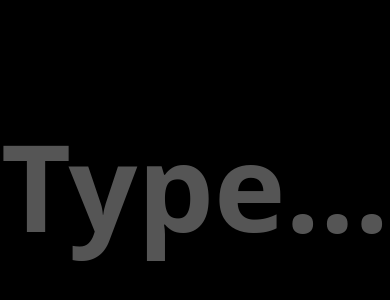
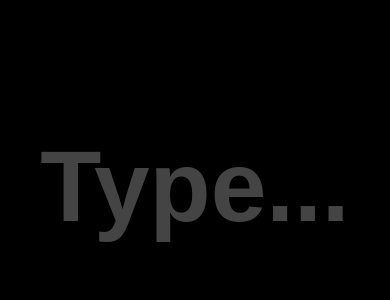
Before and after one commit to chiikee/big-type, a plain HTML site: page index.html in a window 390 px wide. Shown: the part 236-536 px from the top of the page. Drawn offline with Linux system fonts and the light colour scheme.

Commit message:
more vibecoding to fix for pixel phones

```diff
--- a/index.html
+++ b/index.html
@@ -1,17 +1,13 @@
 <!DOCTYPE html>
 <html lang="en">
-
 <head>
     <meta charset="UTF-8">
-    <meta name="viewport" content="width=device-width, initial-scale=1.0, maximum-scale=1.0, user-scalable=no">
+    <meta name="viewport" content="width=device-width, initial-scale=1.0, maximum-scale=1.0, user-scalable=no, viewport-fit=cover">
     <title>BigType</title>
     <style>
-        * {
-            box-sizing: border-box;
-        }
+        * { box-sizing: border-box; }
 
-        body,
-        html {
+        body, html {
             margin: 0;
             padding: 0;
             height: 100%;
@@ -19,15 +15,13 @@
             background-color: #000;
             color: #fff;
             overflow: hidden;
-            display: flex;
-            align-items: center;
-            justify-content: center;
+            position: fixed; /* Prevents bounce-back scrolling on mobile */
         }
 
         #big-type-input {
             width: 100vw;
             height: 100vh;
-            padding: 20px;
+            padding: 10px;
             display: flex;
             align-items: center;
             justify-content: center;
@@ -37,20 +31,19 @@
             white-space: pre-wrap;
             border: none;
             outline: none;
-            font-family: system-ui, -apple-system, sans-serif;
-            font-weight: 800;
-            /* Critical for the logic */
-            line-height: 1.1;
+            font-family: sans-serif;
+            font-weight: 900;
+            line-height: 0.9; /* Tighter line height prevents early overflow */
+            text-rendering: optimizeLegibility;
+            -webkit-user-modify: read-write-plaintext-only;
         }
 
-        /* Hide placeholder when text is entered */
         [contenteditable]:empty:before {
             content: "Type...";
-            color: #555;
+            color: #444;
         }
     </style>
 </head>
-
 <body>
 
     <div id="big-type-input" contenteditable="true" spellcheck="false"></div>
@@ -59,19 +52,26 @@
     const display = document.getElementById('big-type-input');
 
     function resizeText() {
-            let min = 1;
-            let max = 1000; // Maximum font size in px
-            let optimal = 1;
+        if (!display.innerText.trim()) {
+            display.style.fontSize = "100px";
+            return;
+        }
 
-            // Visual Viewport API is more accurate for mobile keyboards
+        let min = 10;
+        let max = 1000;
+        let optimal = 10;
+
+        // Use visualViewport for mobile keyboard awareness
         const vh = window.visualViewport ? window.visualViewport.height : window.innerHeight;
         const vw = window.visualViewport ? window.visualViewport.width : window.innerWidth;
 
+        // Binary search
         while (min <= max) {
             const mid = Math.floor((min + max) / 2);
             display.style.fontSize = mid + 'px';
 
-                // Check if the content fits within the viewport dimensions
+            // Measure using scrollHeight but compare against the specific viewport
+            // We subtract a small buffer (4px) for mobile rendering rounding errors
             if (display.scrollHeight <= vh && display.scrollWidth <= vw) {
                 optimal = mid;
                 min = mid + 1;
@@ -82,16 +82,20 @@
         display.style.fontSize = optimal + 'px';
     }
 
-        // Listen for typing, resizing, and viewport changes (keyboard pop-up)
     display.addEventListener('input', resizeText);
     window.addEventListener('resize', resizeText);
+
     if (window.visualViewport) {
         window.visualViewport.addEventListener('resize', resizeText);
+        window.visualViewport.addEventListener('scroll', () => {
+            // Keep the text centered when the keyboard pushes the viewport
+            window.scrollTo(0, 0);
+        });
     }
 
-        // Initial call
+    // Force initial focus
+    display.focus();
     resizeText();
 </script>
 </body>
-
 </html>
```
Lines whose indentation alone changed are shown as unchanged.
